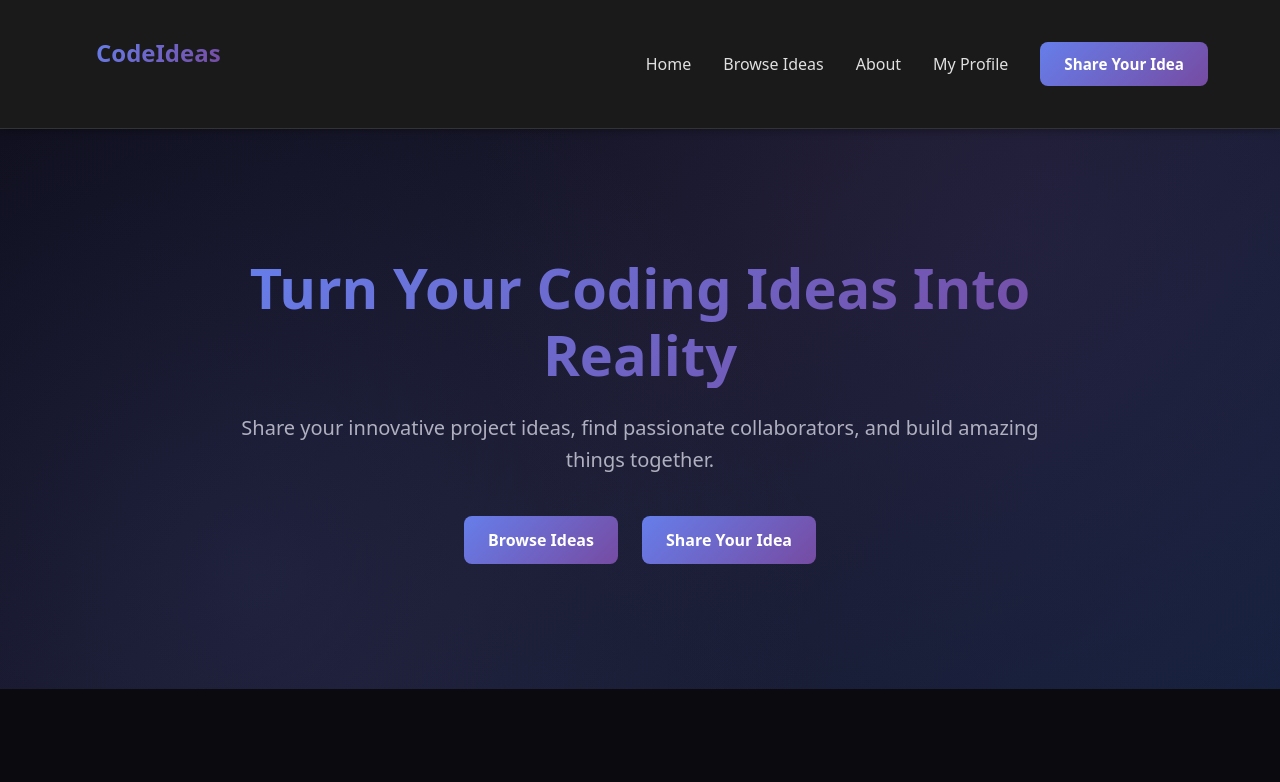
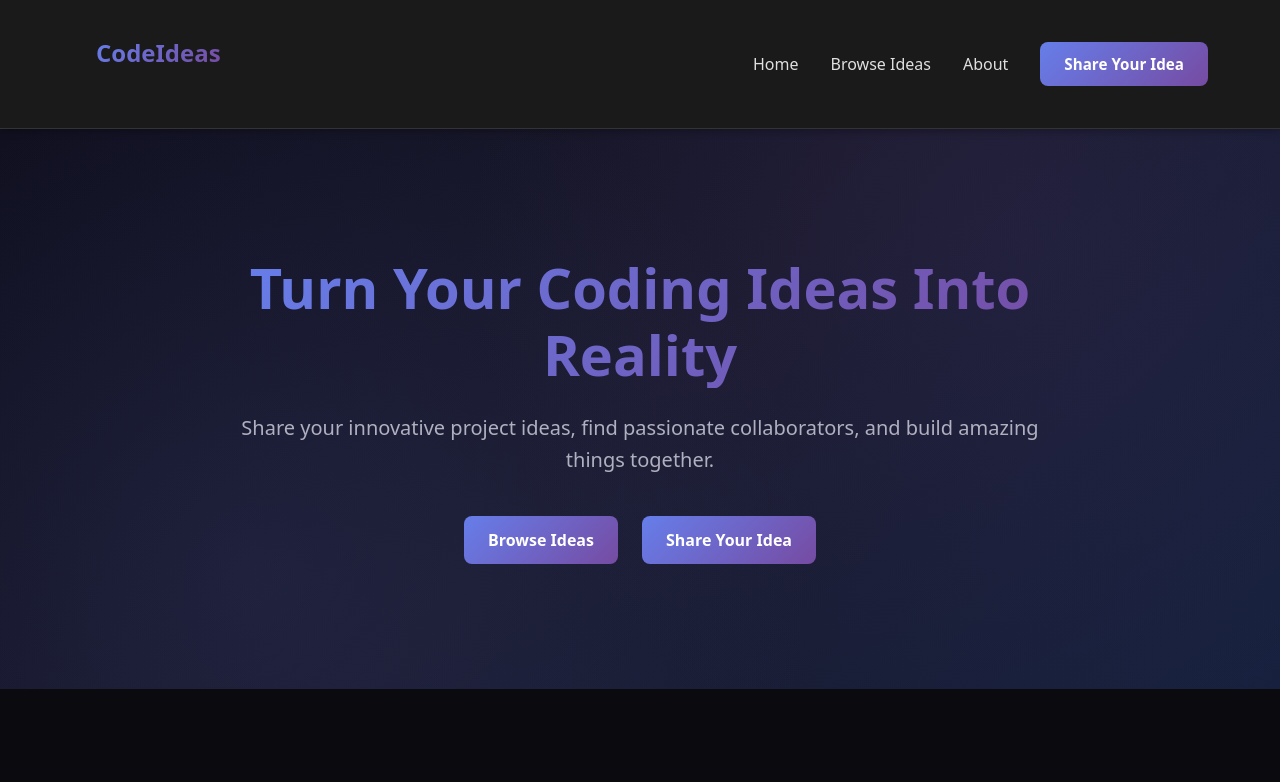
Before and after one commit to TouKoua/CodeIdeas, a React (Vite) app: page / in a window 1280 px wide. Shown: the top 782 px of the page. Built offline with nearby package versions, Linux system fonts and the light colour scheme; no server answers.

Commit message:
Remove profile when no users

```diff
--- a/src/components/Header.tsx
+++ b/src/components/Header.tsx
@@ -29,9 +29,11 @@ function Header() {
           <Link to="/about" className="nav-link">
             About
           </Link>
-          <Link to="/profile" className="nav-link">
-            My Profile
-          </Link>
+          {user ? (
+            <Link to="/profile" className="nav-link">
+              My Profile
+            </Link>
+          ) : null}
           {user ? (
             <button onClick={handleLogOut} className="nav-link logout-button">
               Logout
```
